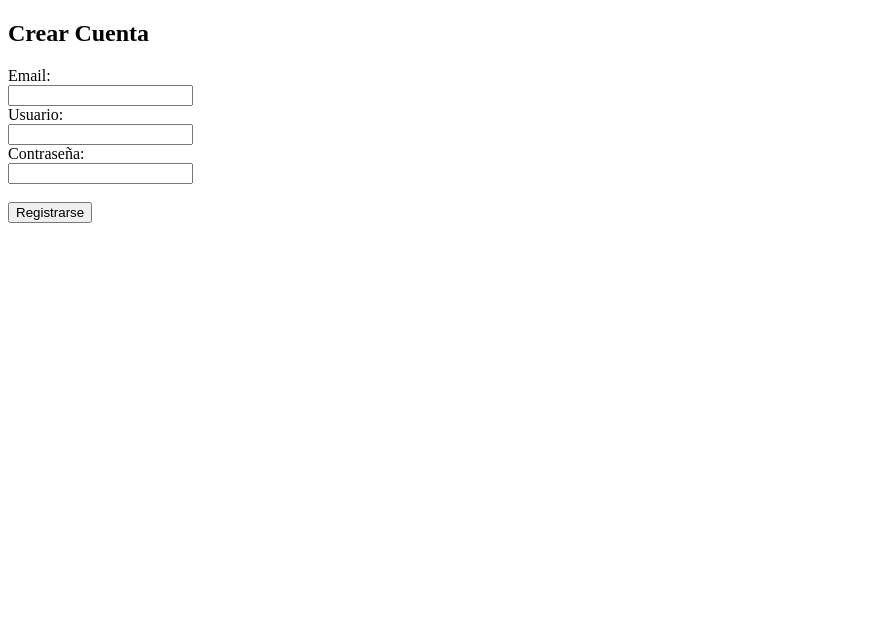
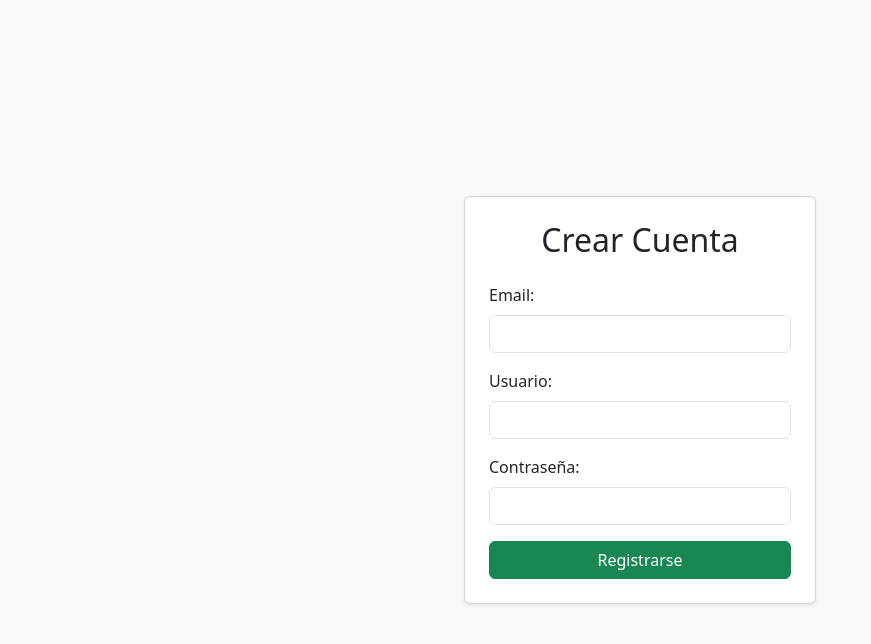
Before and after one commit to Calver8/hola-mundo, a plain HTML site: page registro.html in a window 1280 px wide. Shown: the whole page, without its empty margins (0-871 px from the left). Drawn offline with nearby package versions, Linux system fonts and the light colour scheme.

Commit message:
Agregado estilos Bootstrap al Registro

```diff
--- a/registro.html
+++ b/registro.html
@@ -2,18 +2,30 @@
 <html lang="es">
 <head>
     <meta charset="UTF-8">
+    <meta name="viewport" content="width=device-width, initial-scale=1.0">
     <title>Registro</title>
+    <link href="https://cdn.jsdelivr.net/npm/bootstrap@5.3.0/dist/css/bootstrap.min.css" rel="stylesheet">
 </head>
-<body>
-    <h2>Crear Cuenta</h2>
-    <form>
-        <label>Email:</label><br>
-        <input type="email" name="email"><br>
-        <label>Usuario:</label><br>
-        <input type="text" name="usuario"><br>
-        <label>Contraseña:</label><br>
-        <input type="password" name="password"><br><br>
-        <button type="submit">Registrarse</button>
-    </form>
+<body class="bg-light d-flex justify-content-center align-items-center vh-100">
+
+    <div class="card p-4 shadow-sm" style="width: 22rem;">
+        <h2 class="text-center mb-4">Crear Cuenta</h2>
+        <form>
+            <div class="mb-3">
+                <label class="form-label">Email:</label>
+                <input type="email" class="form-control" name="email" required>
+            </div>
+            <div class="mb-3">
+                <label class="form-label">Usuario:</label>
+                <input type="text" class="form-control" name="usuario" required>
+            </div>
+            <div class="mb-3">
+                <label class="form-label">Contraseña:</label>
+                <input type="password" class="form-control" name="password" required>
+            </div>
+            <button type="submit" class="btn btn-success w-100">Registrarse</button>
+        </form>
+    </div>
+
 </body>
 </html>
```
